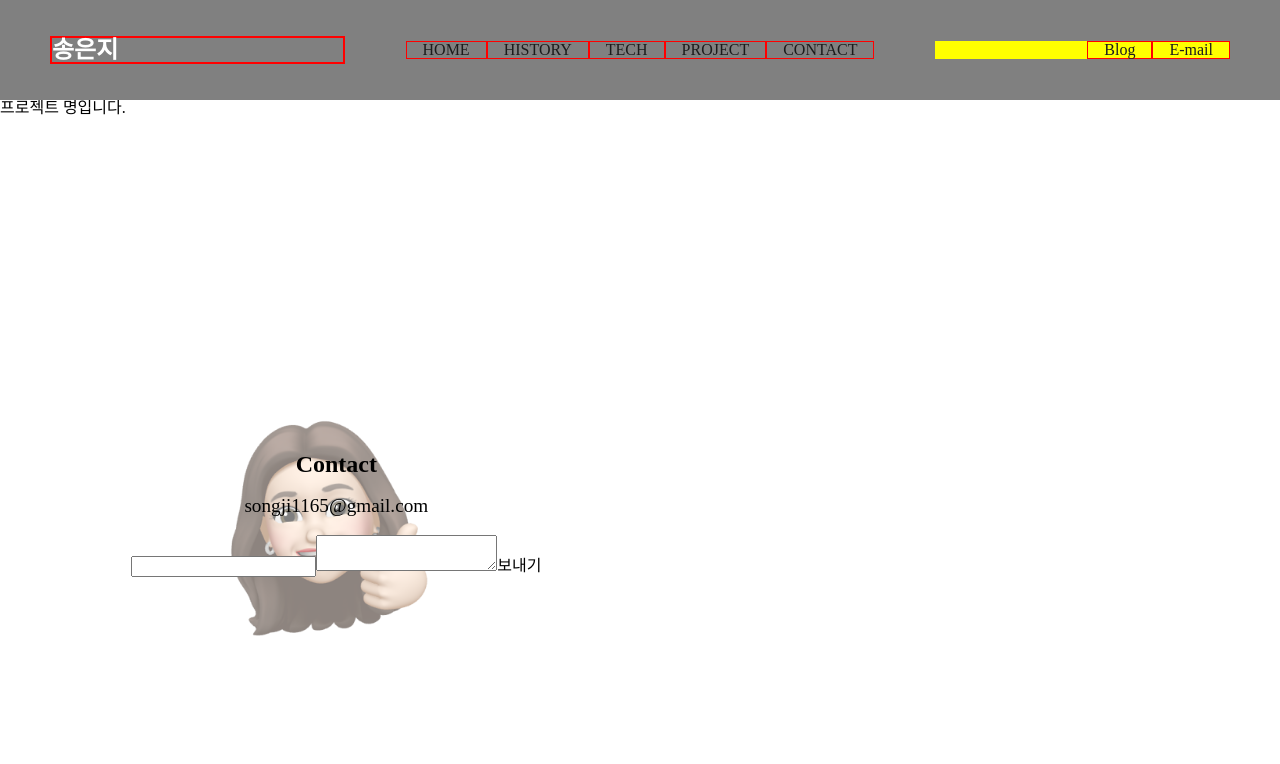
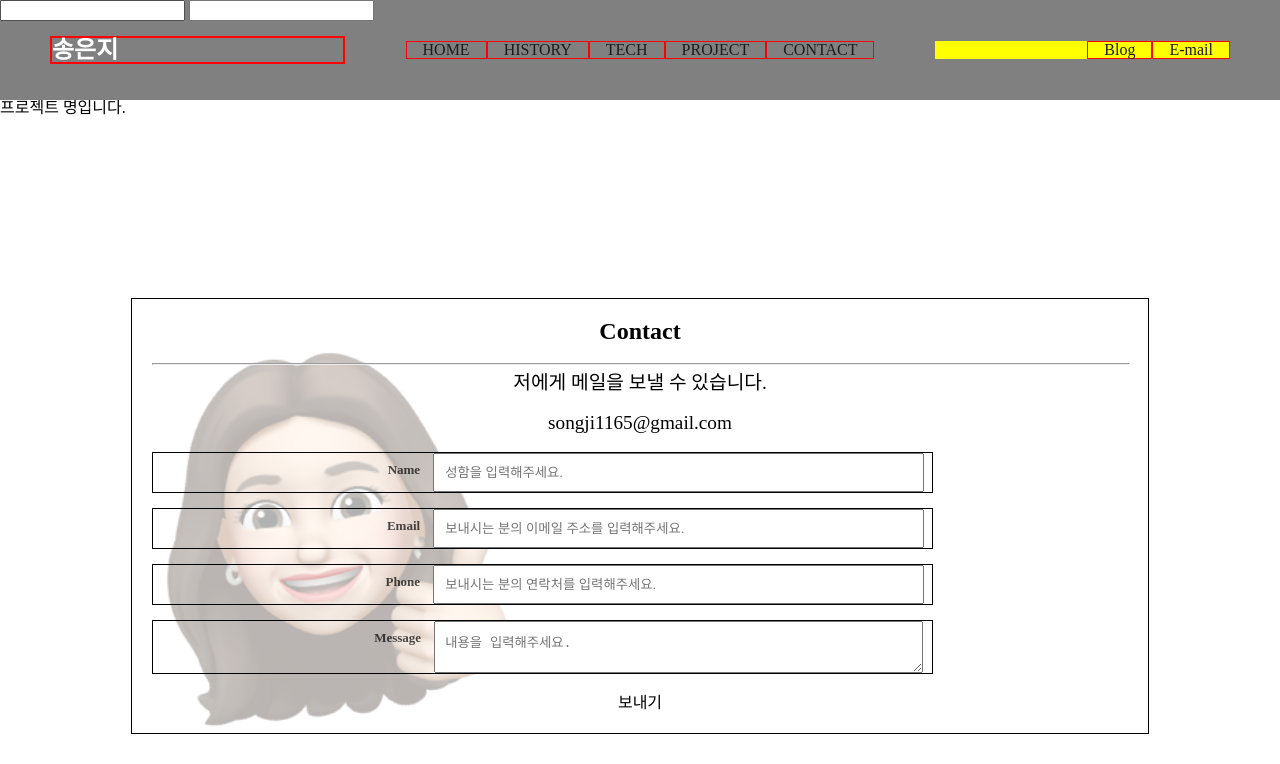
Before and after one commit to songji1165/resume-site, a React (Create React App) app: page /#/detail/1 in a window 1280 px wide. Shown: the top 764 px of the page. Built offline with nearby package versions, Linux system fonts and the light colour scheme; a web font is replaced by a local one.

Commit message:
mailjs API 추가

```diff
--- a/package.json
+++ b/package.json
@@ -6,6 +6,7 @@
     "@testing-library/jest-dom": "^4.2.4",
     "@testing-library/react": "^9.5.0",
     "@testing-library/user-event": "^7.2.1",
+    "emailjs-com": "^2.6.3",
     "flat-color-icons": "^1.1.0",
     "react": "^16.13.1",
     "react-dom": "^16.13.1",
--- a/public/index.html
+++ b/public/index.html
@@ -28,16 +28,22 @@
   </head>
   <body>
     <noscript>You need to enable JavaScript to run this app.</noscript>
+    <div style="z-index: 9999999999999; position: fixed;">
+      <input type="text" id="falseInput" onkeyup="go(this.value)" />
+      <input type="text" id="welcome" onchange="go1(event)" />
+    </div>
+
     <div id="root"></div>
-    <!--
-      This HTML file is a template.
-      If you open it directly in the browser, you will see an empty page.
 
-      You can add webfonts, meta tags, or analytics to this file.
-      The build step will place the bundled scripts into the <body> tag.
+    <script>
 
-      To begin the development, run `npm start` or `yarn start`.
-      To create a production bundle, use `npm run build` or `yarn build`.
-    -->
+      function go(val) {
+        document.getElementById("inputbox").value = val;
+        document.getElementById("inputbox").dispatchEvent(new Event("change"));
+      }
+      function go1(event) {
+        alert(event.target.value);
+      }
+    </script>
   </body>
 </html>
--- a/src/components/Footer.js
+++ b/src/components/Footer.js
@@ -1,4 +1,5 @@
 import React from "react";
+import emailjs from "emailjs-com";
 import Box from "../styles/articleCss";
 import imgArr from "../assets";
 import styled from "styled-components";
@@ -6,12 +7,11 @@ import styled from "styled-components";
 const S = {
   contactDiv: styled.div`
     width: 100%;
-    height: 250px;
     text-align: center;
     position: relative;
-    display: table-cell;
-    vertical-align: middle;
     margin: 0 auto;
+    border: 1px solid;
+    padding: 20px;
 
     &:before {
       position: absolute;
@@ -21,9 +21,9 @@ const S = {
       height: 100%;
       top: 0;
       left: 0;
-      background: url(${imgArr.EunjiEmoji1}) no-repeat center center;
+      background: url(${imgArr.EunjiEmoji1}) no-repeat center left;
       background-size: contain;
-      opacity: 0.5;
+      opacity: 0.3;
       z-index: -1;
     }
   `,
@@ -37,20 +37,132 @@ const S = {
       font-weight: 500;
     }
   `,
+  Parameter: styled.div`
+    width: 80%;
+    margin-bottom: 15px;
+    border: 1px solid;
+
+    @media (max-width: 860px) {
+      width: 100%;
+    }
+  `,
+  Label: styled.label`
+    margin-top: 10px;
+    margin-bottom: 8px;
+    display: inline-block;
+    font-size: 13px;
+    color: rgba(0, 0, 0, 0.7);
+    line-height: 1em;
+    font-weight: 700;
+    width: 35%;
+    padding-right: 1em;
+    text-align: right;
+
+    @media (max-width: 860px) {
+      width: 100%;
+      margin: 5px 0;
+      text-align: center;
+    }
+  `,
+  Input: styled.input`
+    padding: 10px;
+    vertical-align: top;
+    width: 60%;
+
+    @media (max-width: 860px) {
+      width: 100%;
+      background: red;
+    }
+  `,
+  Textarea: styled.textarea`
+    padding: 10px;
+    vertical-align: top;
+    width: 60%;
+  `,
 };
 
 function Footer() {
+  function sendEmail(e) {
+    e.preventDefault();
+
+    //emailjs.sendForm('YOUR_SERVICE_ID', 'YOUR_TEMPLATE_ID', e.target, 'YOUR_USER_ID')
+    emailjs
+      .sendForm(
+        "songji1165",
+        "template_3CVEa769",
+        e.target,
+        "user_qXqA2Wly9lGHUIxL9Dv8h"
+      )
+      .then(
+        (result) => {
+          console.log(result.text);
+          alert(
+            "메일이 전송되었습니다. 빠른 시일내로 회신드리겠습니다. 감사합니다. ^^*"
+          );
+        },
+        (error) => {
+          console.err(error.text);
+          alert("메일이 전송에 실패하였습니다. 다시 시도해주세요.");
+        }
+      );
+  }
+
+  function handleKeyDown(e) {
+    console.log("++++++++++++++++++++++", e.target.scrollHeight);
+  }
+
+  function handleChange(e) {
+    alert(e.target.value);
+  }
+
   return (
     <Box.Article>
       <Box.Div>
         <Box.DivItem>
           <S.contactDiv>
             <S.H2> Contact </S.H2>
+            <Box.HR />
+            <S.H2 className="address">저에게 메일을 보낼 수 있습니다.</S.H2>
             <S.H2 className="address">songji1165@gmail.com</S.H2>
-            <form>
-                <input type="text" />
-                <textarea></textarea>
-                <button>보내기</button>
+            <form onSubmit={sendEmail}>
+              <S.Parameter>
+                <S.Label>Name</S.Label>
+                <S.Input
+                  type="text"
+                  name="name"
+                  placeholder="성함을 입력해주세요."
+                  id="inputbox"
+                  onChange={handleChange}
+                />
+              </S.Parameter>
+              <S.Parameter>
+                <S.Label>Email</S.Label>
+                <S.Input
+                  type="text"
+                  name="email"
+                  placeholder="보내시는 분의 이메일 주소를 입력해주세요."
+                />
+              </S.Parameter>
+              <S.Parameter>
+                <S.Label>Phone</S.Label>
+                <S.Input
+                  type="text"
+                  name="phone"
+                  placeholder="보내시는 분의 연락처를 입력해주세요."
+                />
+              </S.Parameter>
+              <S.Parameter>
+                <S.Label>Message</S.Label>
+                <S.Textarea
+                  name="message"
+                  placeholder="내용을 입력해주세요."
+                  onKeyDown={handleKeyDown}
+                ></S.Textarea>
+              </S.Parameter>
+
+              <button type="submit" value="Send">
+                보내기
+              </button>
             </form>
           </S.contactDiv>
         </Box.DivItem>
```
Also changed, not shown: 1 other file (tests, documents, lock files or other folders).
